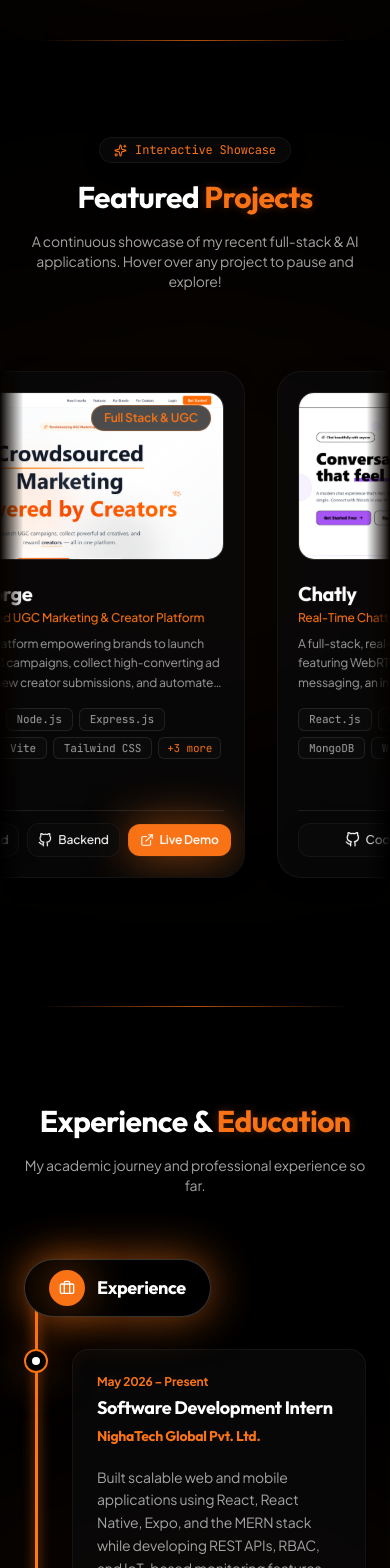
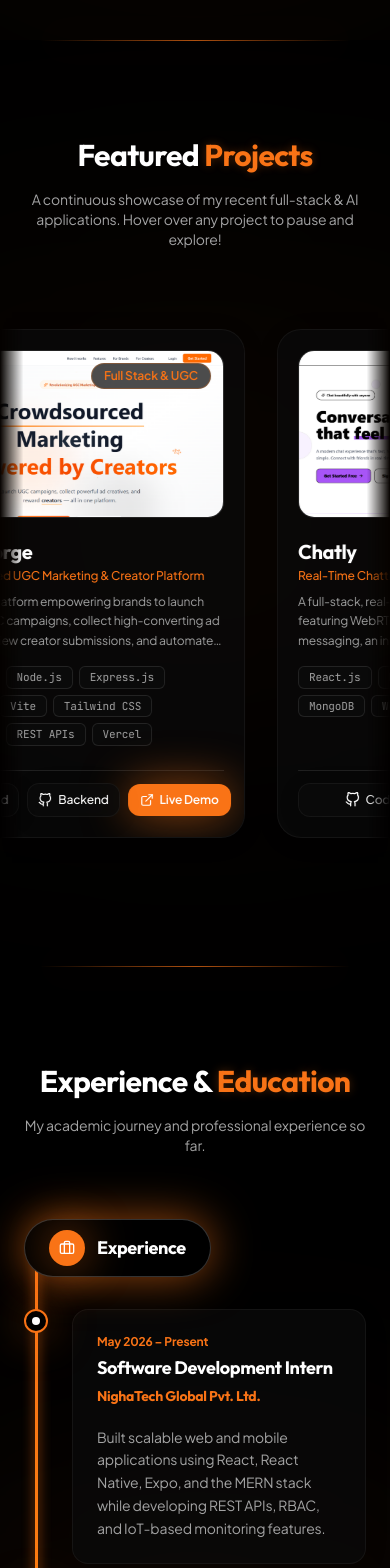
Before and after one commit to RohitChintalapudi/rohit_portfolio, a React (Vite) app: page / in a window 390 px wide. Shown: the part 1680-3248 px from the top of the page. Built offline with nearby package versions, Linux system fonts and the light colour scheme.

Commit message:
Update education timeline, remove footer legal links, remove interactive showcase badge, and display all project tech tags

```diff
--- a/src/components/Experience.jsx
+++ b/src/components/Experience.jsx
@@ -44,7 +44,7 @@ const Experience = () => {
     {
       title: "B.Tech in Computer Science and Engineering",
       organization: "SRM University AP",
-      timeline: "2024 – 2028",
+      timeline: "2024 – Present",
       description: "CGPA: 9.65/10.0. Focusing on core computer science subjects, data structures, and software engineering principles.",
       icon: <GraduationCap className="w-5 h-5 text-white" />
     },
--- a/src/components/Footer.jsx
+++ b/src/components/Footer.jsx
@@ -8,14 +8,9 @@ const Footer = () => {
           Rohit<span className="text-[var(--color-brand-orange)] text-glow">.</span>
         </div>
 
-        <p className="text-[var(--text-secondary)] text-sm mb-4 md:mb-0">
+        <p className="text-[var(--text-secondary)] text-sm">
           &copy; {new Date().getFullYear()} Rohit Chintalapudi. All rights reserved.
         </p>
-
-        <div className="flex gap-6 text-sm">
-          <a href="#" className="text-[var(--text-secondary)] hover:text-[var(--color-brand-orange)] transition-colors">Privacy Policy</a>
-          <a href="#" className="text-[var(--text-secondary)] hover:text-[var(--color-brand-orange)] transition-colors">Terms of Service</a>
-        </div>
       </div>
     </footer>
   );
--- a/src/components/Projects.jsx
+++ b/src/components/Projects.jsx
@@ -1,5 +1,5 @@
 import React from 'react';
-import { ExternalLink, Sparkles } from 'lucide-react';
+import { ExternalLink } from 'lucide-react';
 import AnimatedSection from './AnimatedSection';
 import TiltCard from './TiltCard';
 import Marquee from './Marquee';
@@ -95,10 +95,6 @@ const Projects = () => {
 
       <div className="container mx-auto px-6 md:px-12 mb-12">
         <AnimatedSection direction="up" effect="blur" className="text-center">
-          <div className="inline-flex items-center gap-2 px-3.5 py-1 rounded-full glass border border-[var(--border-color)] text-xs font-mono text-[var(--color-brand-orange)] mb-4">
-            <Sparkles size={13} />
-            <span>Interactive Showcase</span>
-          </div>
           <h2 className="text-3xl md:text-5xl font-bold mb-4 text-[var(--text-primary)]">
             Featured <span className="text-[var(--color-brand-orange)] text-glow">Projects</span>
           </h2>
@@ -162,7 +158,7 @@ const Projects = () => {
 
                   {/* Tech stack tags */}
                   <div className="flex flex-wrap gap-1.5 mb-6">
-                    {project.tech.slice(0, 6).map((tech) => (
+                    {project.tech.map((tech) => (
                       <span
                         key={tech}
                         className="text-[11px] font-mono text-[var(--text-secondary)] bg-[var(--bg-secondary)] px-2.5 py-0.5 rounded-md border border-[var(--border-color)]"
@@ -170,11 +166,6 @@ const Projects = () => {
                         {tech}
                       </span>
                     ))}
-                    {project.tech.length > 6 && (
-                      <span className="text-[11px] font-mono text-[var(--color-brand-orange)] bg-[var(--bg-secondary)] px-2 py-0.5 rounded-md border border-[var(--border-color)]">
-                        +{project.tech.length - 6} more
-                      </span>
-                    )}
                   </div>
                 </div>
 
```
Also changed, not shown: 1 other file (tests, documents, lock files or other folders).
